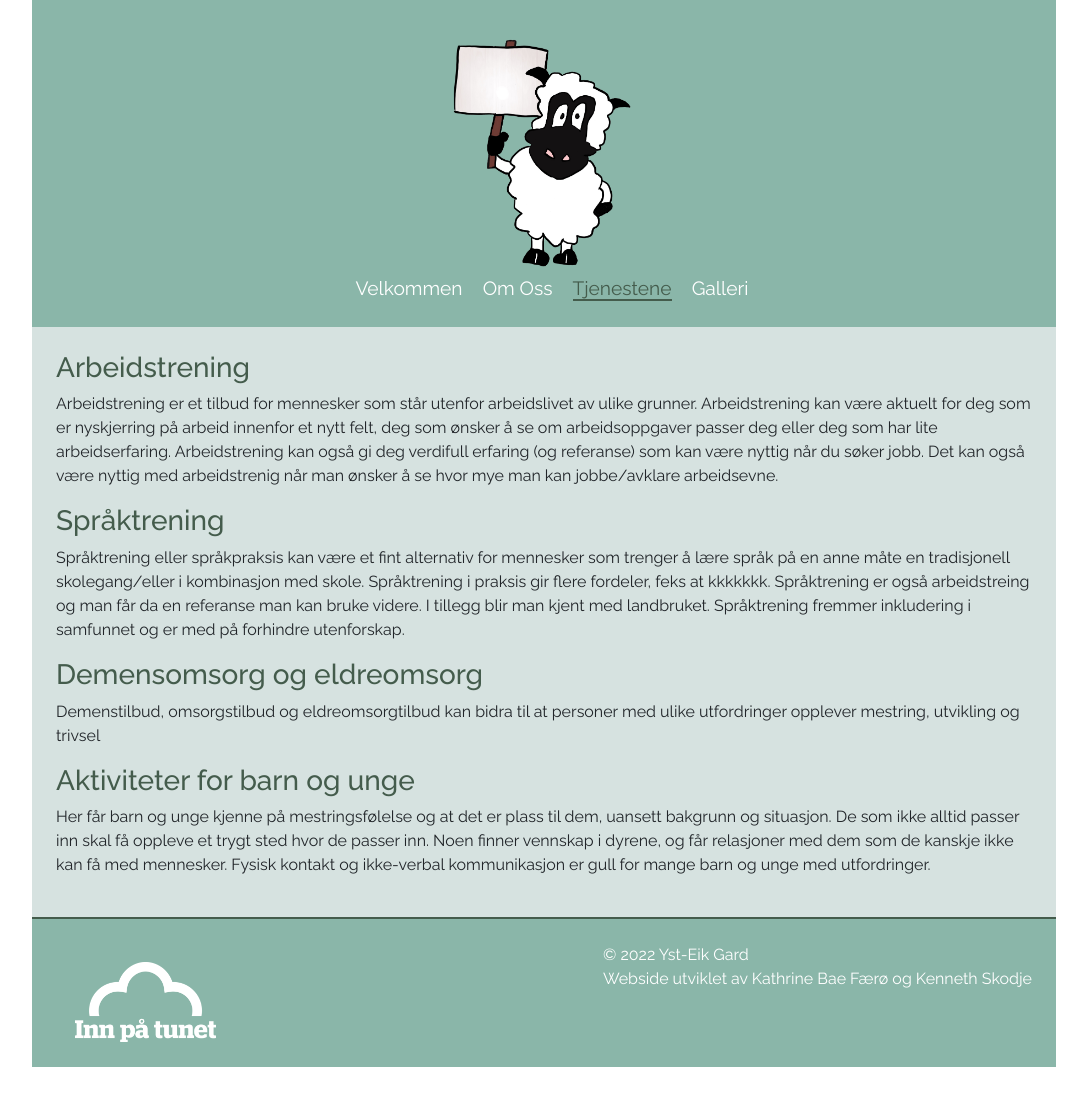
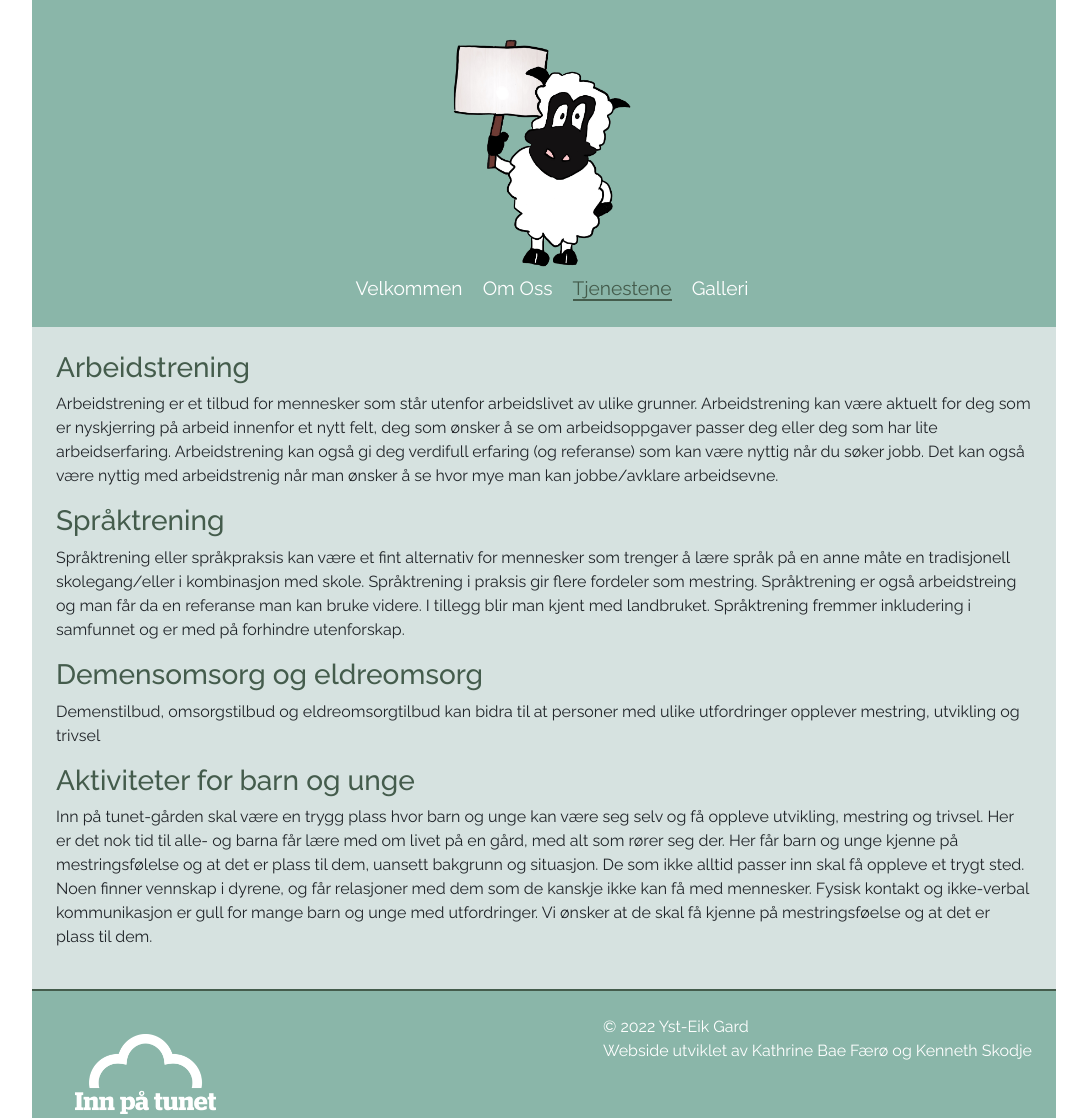
Before and after one commit to KSkodje/yst-eik-ipt, a plain HTML site: page tjenestene.html in a window 1280 px wide. Shown: the top 1118 px of the page, without its empty margins (96-1183 px from the left). Before the commit the page ends 1067 px from the top, so only its background shows below. Drawn offline with nearby package versions, Linux system fonts and the light colour scheme.

Commit message:
Update tjenestene.html

```diff
--- a/tjenestene.html
+++ b/tjenestene.html
@@ -53,8 +53,8 @@
             Språktrening eller språkpraksis kan være et fint alternativ for
             mennesker som trenger å lære språk på en anne måte en tradisjonell
             skolegang/eller i kombinasjon med skole. Språktrening i praksis gir
-            flere fordeler, feks at kkkkkkk. Språktrening er også arbeidstreing
-            og man får da en referanse man kan bruke videre. I tillegg blir man
+            flere fordeler som mestring. Språktrening er også arbeidstreing og
+            man får da en referanse man kan bruke videre. I tillegg blir man
             kjent med landbruket. Språktrening fremmer inkludering i samfunnet
             og er med på forhindre utenforskap.
           </p>
@@ -70,12 +70,17 @@
         <div class="tjeneste" id="tjenester4">
           <h3>Aktiviteter for barn og unge</h3>
           <p>
-            Her får barn og unge kjenne på mestringsfølelse og at det er plass
-            til dem, uansett bakgrunn og situasjon. De som ikke alltid passer
-            inn skal få oppleve et trygt sted hvor de passer inn. Noen finner
-            vennskap i dyrene, og får relasjoner med dem som de kanskje ikke kan
-            få med mennesker. Fysisk kontakt og ikke-verbal kommunikasjon er
-            gull for mange barn og unge med utfordringer.
+            Inn på tunet-gården skal være en trygg plass hvor barn og unge kan
+            være seg selv og få oppleve utvikling, mestring og trivsel. Her er
+            det nok tid til alle- og barna får lære med om livet på en gård, med
+            alt som rører seg der. Her får barn og unge kjenne på
+            mestringsfølelse og at det er plass til dem, uansett bakgrunn og
+            situasjon. De som ikke alltid passer inn skal få oppleve et trygt
+            sted. Noen finner vennskap i dyrene, og får relasjoner med dem som
+            de kanskje ikke kan få med mennesker. Fysisk kontakt og ikke-verbal
+            kommunikasjon er gull for mange barn og unge med utfordringer. Vi
+            ønsker at de skal få kjenne på mestringsføelse og at det er plass
+            til dem.
           </p>
         </div>
         <div class="tjeneste">
```
Also changed, not shown: index.html (+1 -1 lines).
